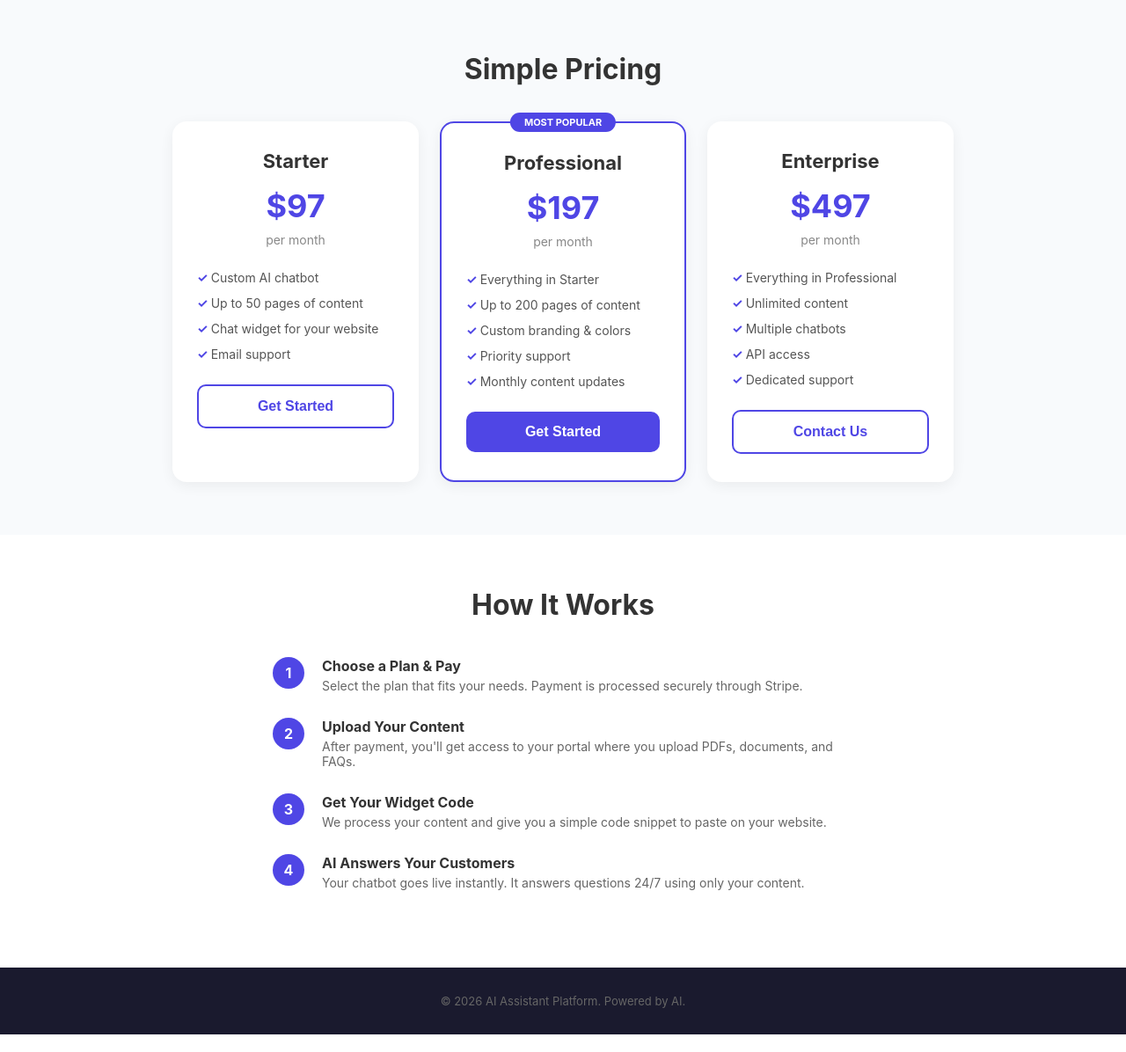
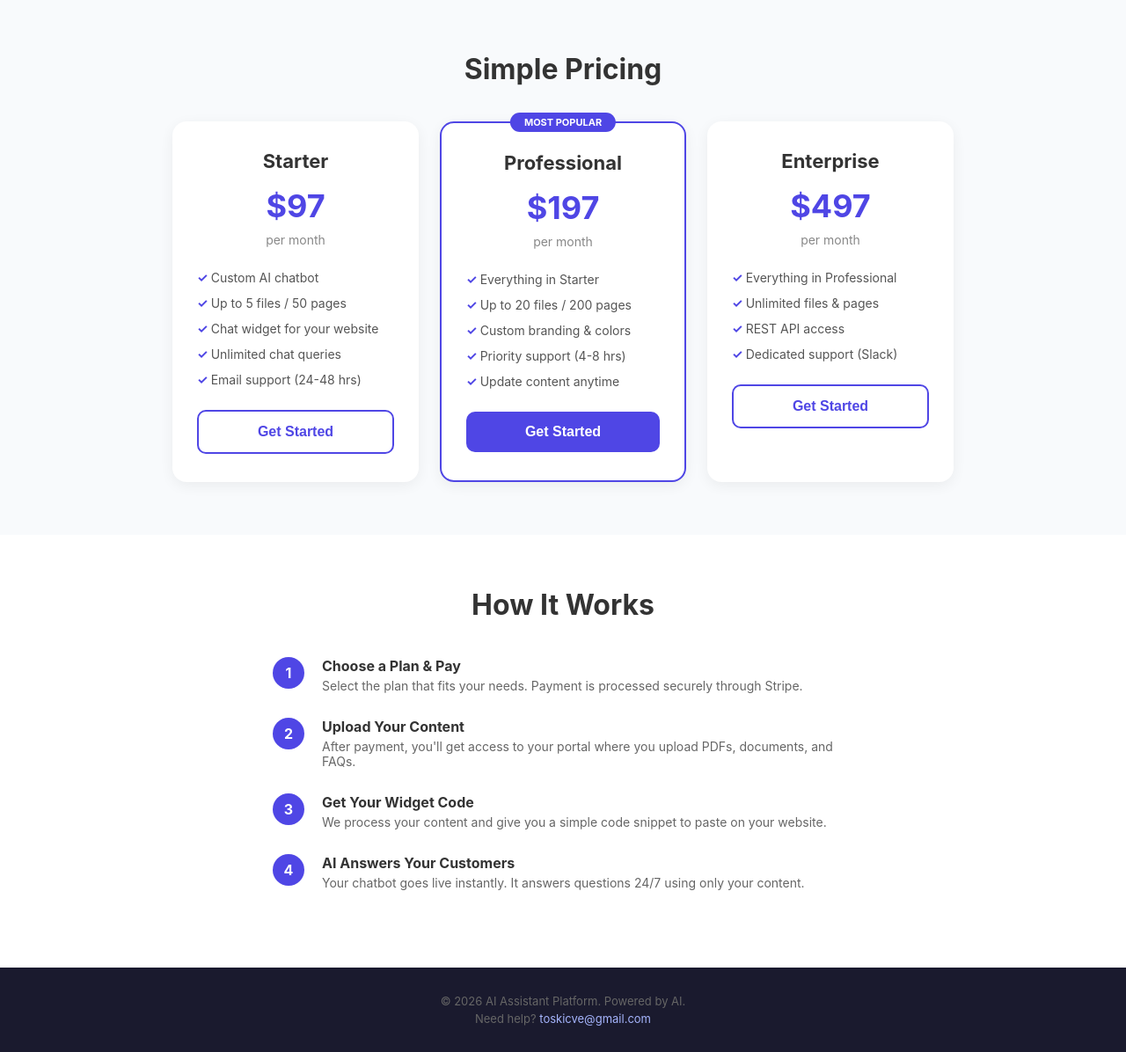
Before and after one commit to EngrTo/course-ai-assistant, a Flask app: page / in a window 1280 px wide. Shown: the part 324-1520 px from the top of the page at 88% size. Run offline with Flask 3, Linux system fonts and the light colour scheme; some libraries are stand-ins or nearby versions.

Commit message:
Update landing page: accurate plan features, support response times, contact email

```diff
--- a/templates/landing.html
+++ b/templates/landing.html
@@ -115,9 +115,10 @@
                 <div class="period">per month</div>
                 <ul>
                     <li>Custom AI chatbot</li>
-                    <li>Up to 50 pages of content</li>
+                    <li>Up to 5 files / 50 pages</li>
                     <li>Chat widget for your website</li>
-                    <li>Email support</li>
+                    <li>Unlimited chat queries</li>
+                    <li>Email support (24-48 hrs)</li>
                 </ul>
                 <button class="plan-btn outline" onclick="checkout('starter')">Get Started</button>
             </div>
@@ -128,10 +129,10 @@
                 <div class="period">per month</div>
                 <ul>
                     <li>Everything in Starter</li>
-                    <li>Up to 200 pages of content</li>
+                    <li>Up to 20 files / 200 pages</li>
                     <li>Custom branding & colors</li>
-                    <li>Priority support</li>
-                    <li>Monthly content updates</li>
+                    <li>Priority support (4-8 hrs)</li>
+                    <li>Update content anytime</li>
                 </ul>
                 <button class="plan-btn" onclick="checkout('professional')">Get Started</button>
             </div>
@@ -142,12 +143,11 @@
                 <div class="period">per month</div>
                 <ul>
                     <li>Everything in Professional</li>
-                    <li>Unlimited content</li>
-                    <li>Multiple chatbots</li>
-                    <li>API access</li>
-                    <li>Dedicated support</li>
+                    <li>Unlimited files & pages</li>
+                    <li>REST API access</li>
+                    <li>Dedicated support (Slack)</li>
                 </ul>
-                <button class="plan-btn outline" onclick="checkout('enterprise')">Contact Us</button>
+                <button class="plan-btn outline" onclick="checkout('enterprise')">Get Started</button>
             </div>
         </div>
     </div>
@@ -185,7 +185,8 @@
     </div>
 
     <div class="footer">
-        &copy; 2026 AI Assistant Platform. Powered by AI.
+        &copy; 2026 AI Assistant Platform. Powered by AI.<br>
+        <span style="margin-top:4px;display:inline-block;">Need help? <a href="mailto:toskicve@gmail.com" style="color:#a5b4fc;text-decoration:none;">toskicve@gmail.com</a></span>
     </div>
 
     <script>
```
